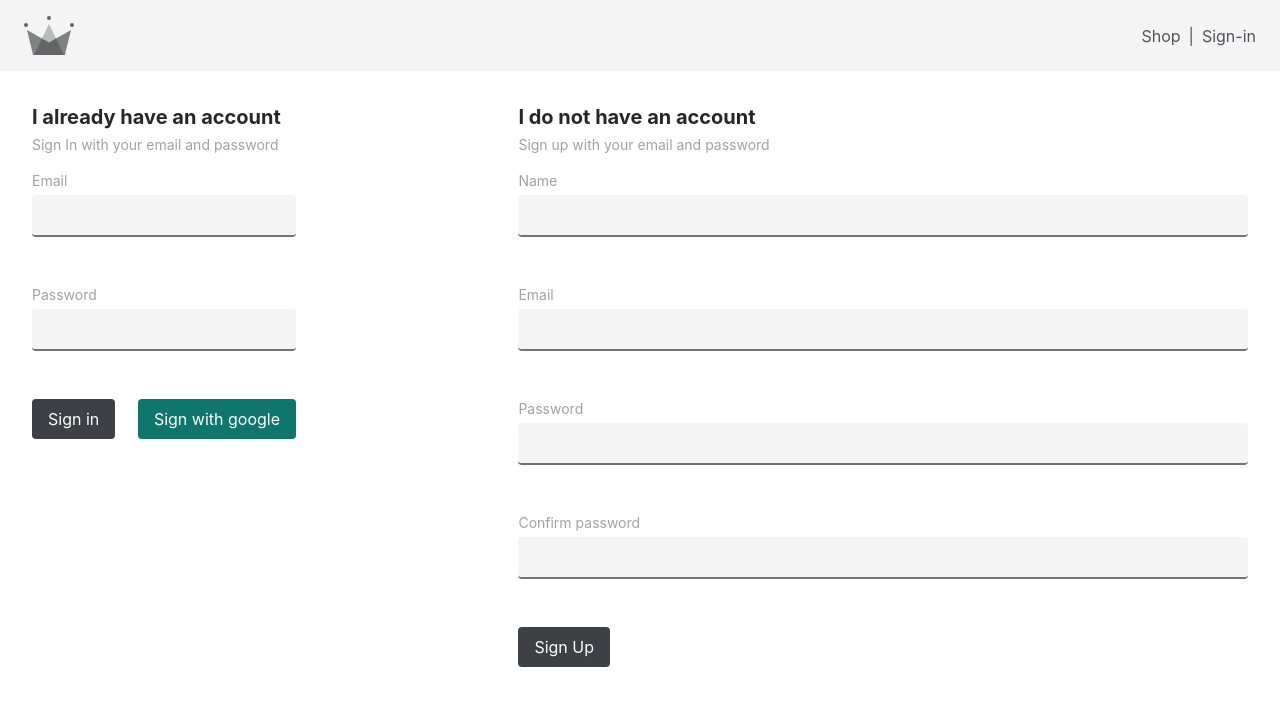
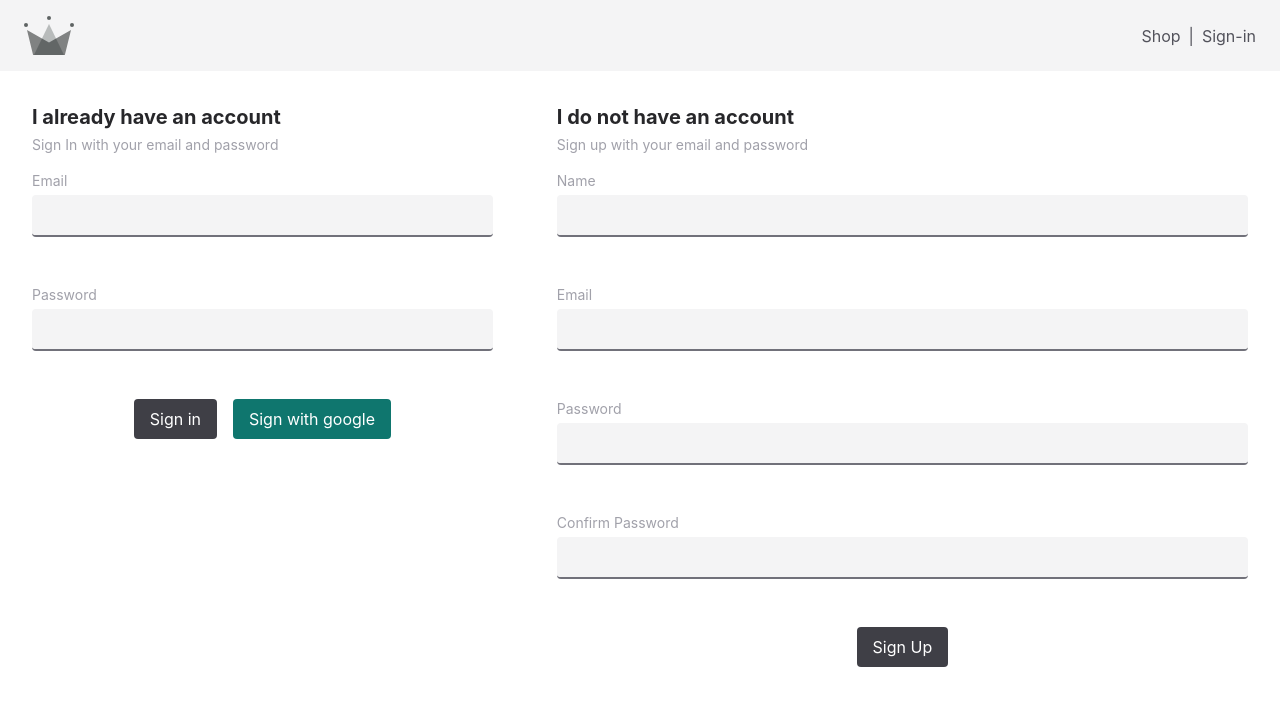
Before and after one commit to RubensCordeiro/clothing-store, a React (Create React App) app: page /auth in a window 1280 px wide. Shown: the top 706 px of the page. Built offline with nearby package versions, Linux system fonts and the light colour scheme.

Commit message:
Finished auth page

```diff
--- a/src/components/UI/Navigation/Navbar.js
+++ b/src/components/UI/Navigation/Navbar.js
@@ -11,7 +11,7 @@ const Navbar = () => {
         </li>
         {"|"}
         <li className="hover:text-zinc-800">
-          <Link to={"/sign-in"}>Sign-in</Link>
+          <Link to={"/auth"}>Sign-in</Link>
         </li>
       </ul>
     </nav>
--- a/src/components/authentication/sign-in/Sign-in.js
+++ b/src/components/authentication/sign-in/Sign-in.js
@@ -1,22 +1,50 @@
 /* eslint-disable no-unused-vars */
 
+import { useState } from "react";
 import {
   signInWithGooglePopup,
   createUserDocumentFromAuth,
+  signInAuthUserWithEmailAndPassword,
 } from "../../../utils/firebase/firebase.utils";
+import Input from "../../form-components/Input";
+
+const defaultFormFields = {
+  email: "",
+  password: "",
+};
 
 const SignIn = () => {
+  const [formFields, setFormFields] = useState(defaultFormFields);
+  const { email, password } = formFields;
+
+  const handleChange = (event) => {
+    const { name, value } = event.target;
+    setFormFields((prevState) => {
+      return { ...prevState, [name]: value };
+    });
+  };
+
   const logGoogleUser = async () => {
     const { user } = await signInWithGooglePopup();
     const userDocRef = await createUserDocumentFromAuth(user);
   };
 
-  const submitHandler = (e) => {
+  const submitHandler = async (e) => {
     e.preventDefault();
+    try {
+      const response = await signInAuthUserWithEmailAndPassword(
+        email,
+        password
+      );
+    } catch (error) {
+      if (["auth/user-not-found", "auth/wrong-password"].includes(error.code)) {
+        alert("Wrong username or password");
+      }
+    }
   };
 
   return (
-    <article className="">
+    <article className="w-[40%]">
       <h1 className="text-xl text-zinc-800 font-bold mb-1">
         I already have an account
       </h1>
@@ -24,25 +52,23 @@ const SignIn = () => {
         Sign In with your email and password
       </p>
       <form action="submit" className="" onSubmit={submitHandler}>
-        <div className="flex flex-col mb-12">
-          <label htmlFor="name" className="text-sm text-zinc-400 mb-1">
-            Email
-          </label>
-          <input
-            type="text"
-            className="p-2 bg-zinc-100 rounded border-b-2 border-zinc-500"
-          />
-        </div>
-        <div className="flex flex-col mb-12">
-          <label htmlFor="name" className="text-sm text-zinc-400 mb-1">
-            Password
-          </label>
-          <input
-            type="text"
-            className="p-2 bg-zinc-100 rounded border-b-2 border-zinc-500"
-          />
-        </div>
-        <div className="flex justify-between">
+        <Input
+          label="Email"
+          type="text"
+          required
+          name="email"
+          value={email}
+          onChange={handleChange}
+        />
+        <Input
+          label="Password"
+          type="text"
+          required
+          name="password"
+          value={password}
+          onChange={handleChange}
+        />
+        <div className="flex flex-col gap-y-2 w-[80%] mx-auto md:w-full md:flex-row md:justify-center md:gap-x-4">
           <button className="px-4 py-2 bg-zinc-700 rounded text-white">
             Sign in
           </button>
--- a/src/components/authentication/sign-up/Sign-up.js
+++ b/src/components/authentication/sign-up/Sign-up.js
@@ -1,4 +1,10 @@
 import { useState } from "react";
+import {
+  createAuthUserWithEmailAndPassword,
+  createUserDocumentFromAuth,
+} from "../../../utils/firebase/firebase.utils";
+
+import Input from "../../form-components/Input";
 
 const defaultFormFields = {
   displayName: "",
@@ -14,13 +20,35 @@ const SignUp = () => {
   const handleChange = (event) => {
     const { name, value } = event.target;
     setFormFields((prevState) => {
-      return { ...formFields, [name]: value };
+      return { ...prevState, [name]: value };
     });
   };
 
-  const submitHandler = (e) => {
+  const resetFormFields = () => {
+    setFormFields(defaultFormFields);
+  };
+
+  const submitHandler = async (e) => {
     e.preventDefault();
-    console.log(displayName, email, password, confirmPassword);
+    if (password !== confirmPassword) {
+      alert("Password do not match");
+      return;
+    }
+
+    try {
+      const { user } = await createAuthUserWithEmailAndPassword(
+        email,
+        password
+      );
+      await createUserDocumentFromAuth(user, { displayName });
+      resetFormFields();
+    } catch (error) {
+      if (error.code === "auth/email-already-in-use") {
+        alert("Cannot create user, email already in use");
+      } else {
+        console.log(error);
+      }
+    }
   };
 
   return (
@@ -32,59 +60,39 @@ const SignUp = () => {
         Sign up with your email and password
       </p>
       <form action="submit" className="" onSubmit={submitHandler}>
-        <div className="flex flex-col mb-12">
-          <label htmlFor="name" className="text-sm text-zinc-400 mb-1">
-            Name
-          </label>
-          <input
+        <Input
+          label="Name"
           type="text"
-            className="p-2 bg-zinc-100 rounded border-b-2 border-zinc-500"
           required
           name="displayName"
           value={displayName}
           onChange={handleChange}
         />
-        </div>
-        <div className="flex flex-col mb-12">
-          <label htmlFor="name" className="text-sm text-zinc-400 mb-1">
-            Email
-          </label>
-          <input
+        <Input
+          label="Email"
           type="text"
-            className="p-2 bg-zinc-100 rounded border-b-2 border-zinc-500"
           required
           name="email"
           value={email}
           onChange={handleChange}
         />
-        </div>
-        <div className="flex flex-col mb-12">
-          <label htmlFor="name" className="text-sm text-zinc-400 mb-1">
-            Password
-          </label>
-          <input
+        <Input
+          label="Password"
           type="text"
-            className="p-2 bg-zinc-100 rounded border-b-2 border-zinc-500"
           required
           name="password"
           value={password}
           onChange={handleChange}
         />
-        </div>
-        <div className="flex flex-col mb-12">
-          <label htmlFor="name" className="text-sm text-zinc-400 mb-1">
-            Confirm password
-          </label>
-          <input
+        <Input
+          label="Confirm Password"
           type="text"
-            className="p-2 bg-zinc-100 rounded border-b-2 border-zinc-500"
           required
           name="confirmPassword"
           value={confirmPassword}
           onChange={handleChange}
         />
-        </div>
-        <div className="flex justify-between">
+        <div className="flex justify-center">
           <button className="px-4 py-2 bg-zinc-700 rounded text-white">
             Sign Up
           </button>
--- /dev/null
+++ b/src/components/form-components/Input.js
@@ -0,0 +1,15 @@
+const Input = ({ label, ...inputParams }) => {
+  return (
+    <div className="flex flex-col mb-12">
+      <label htmlFor="name" className="text-sm text-zinc-400 mb-1">
+        {label}
+      </label>
+      <input
+        className="p-2 bg-zinc-100 rounded border-b-2 border-zinc-500"
+        {...inputParams}
+      />
+    </div>
+  );
+};
+
+export default Input;
--- a/src/utils/firebase/firebase.utils.js
+++ b/src/utils/firebase/firebase.utils.js
@@ -1,6 +1,12 @@
 /* eslint-disable no-unused-vars */
 import { initializeApp } from "firebase/app";
-import { getAuth, signInWithPopup, GoogleAuthProvider } from "firebase/auth";
+import {
+  getAuth,
+  signInWithPopup,
+  GoogleAuthProvider,
+  createUserWithEmailAndPassword,
+  signInWithEmailAndPassword,
+} from "firebase/auth";
 
 import { getFirestore, doc, getDoc, setDoc } from "firebase/firestore";
 
@@ -27,7 +33,10 @@ export const signInWithGooglePopup = () => signInWithPopup(auth, provider);
 
 export const db = getFirestore();
 
-export const createUserDocumentFromAuth = async (userAuth) => {
+export const createUserDocumentFromAuth = async (
+  userAuth,
+  additionalInfo = {}
+) => {
   const userDocRef = doc(db, "users", userAuth.uid);
   const userSnapshot = await getDoc(userDocRef);
 
@@ -41,8 +50,18 @@ export const createUserDocumentFromAuth = async (userAuth) => {
       displayName,
       email,
       createdAt,
+      ...additionalInfo,
     });
   } catch (error) {
     console.log("error creating user", error.message);
   }
 };
+
+export const createAuthUserWithEmailAndPassword = async (email, password) => {
+  if (!email || !password) return;
+  return await createUserWithEmailAndPassword(auth, email, password);
+};
+
+export const signInAuthUserWithEmailAndPassword = async (email, password) => {
+  return await signInWithEmailAndPassword(auth, email, password);
+};
```
Lines whose indentation alone changed are shown as unchanged.
